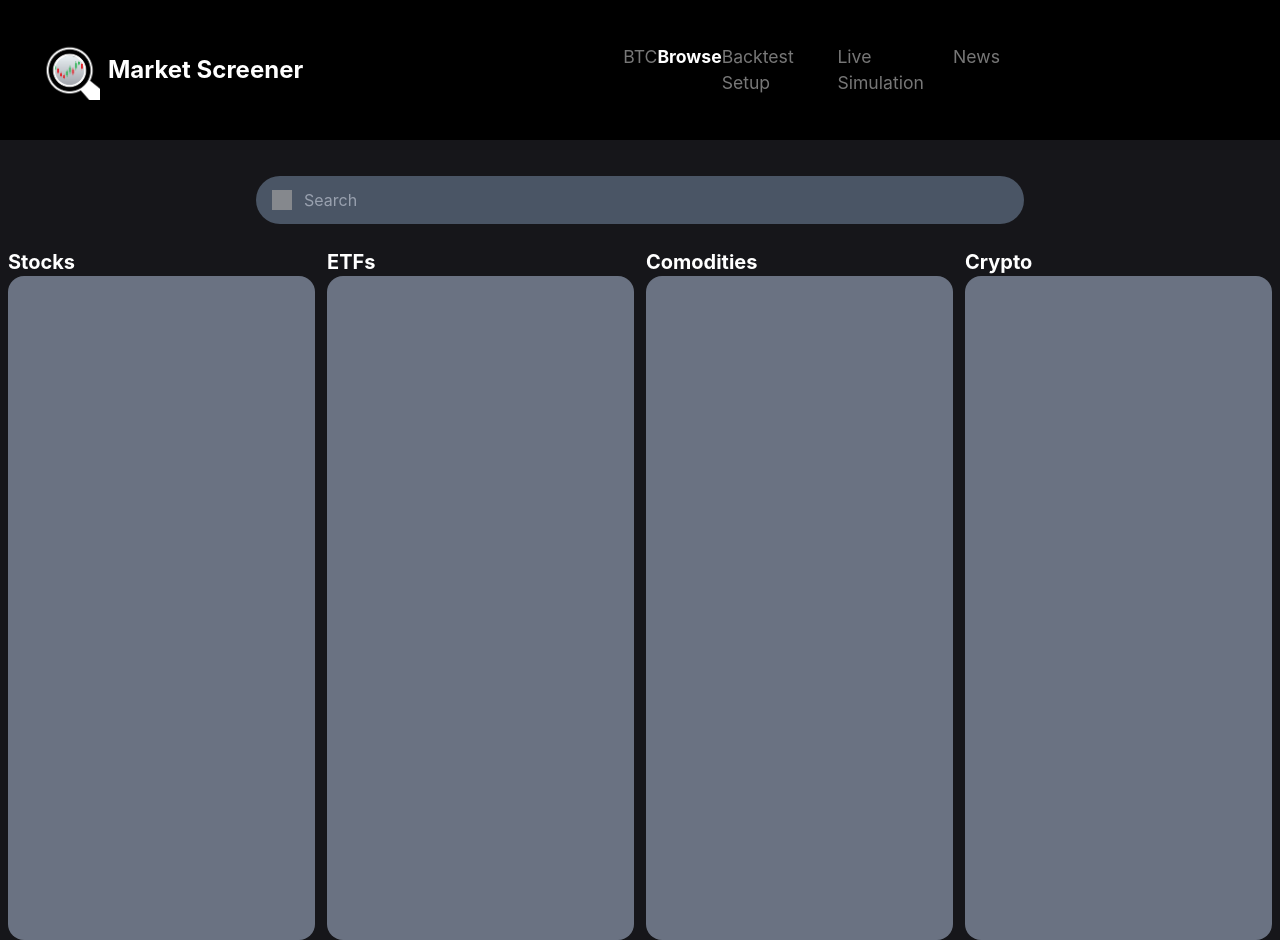
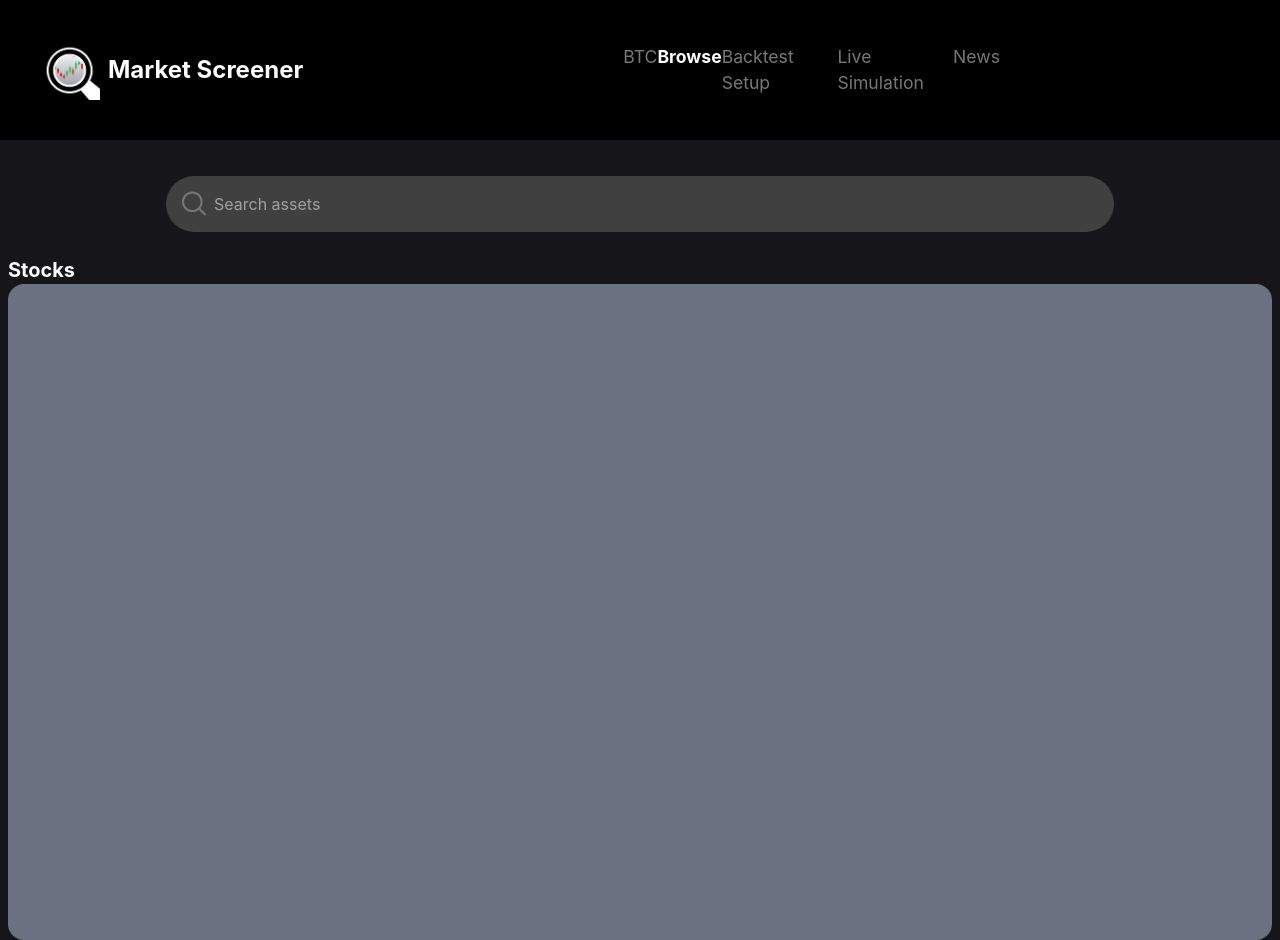
Before and after one commit to kurczakooo/market-watch-front, a Vue app: page /browse in a window 1280 px wide. Built offline with nearby package versions, Linux system fonts and the light colour scheme; grey boxes are pictures that could not be loaded.

Commit message:
complete searchbar on browse screen, switched to prime icons

```diff
--- a/package.json
+++ b/package.json
@@ -11,6 +11,7 @@
   "dependencies": {
     "@tailwindcss/vite": "^4.1.16",
     "json5": "^2.2.3",
+    "primeicons": "^7.0.0",
     "vue": "^3.5.22",
     "vue-router": "^4.6.3"
   },
--- a/src/assets/temp_data/news.ts
+++ b/src/assets/temp_data/news.ts
@@ -13,7 +13,7 @@ export default [
     <p>On the economic data side, the ongoing government shutdown will likely delay the monthly jobs numbers for a second straight month, making Wednesday's private payrolls figures from <strong>ADP</strong> the week's biggest labor market update.</p>
     <p>Updates on activity in the manufacturing and services sectors from the <strong>Institute for Supply Management</strong> and <strong>S&P Global</strong> will be other key highlights, along with a preliminary look at consumer sentiment in November from the <strong>University of Michigan</strong>, due out Friday.</p>
     <img src="https://s.yimg.com/ny/api/res/1.2/6gDxbqUoZRmDVoIVaz.0sg--/YXBwaWQ9aGlnaGxhbmRlcjt3PTk2MDtoPTY0MDtjZj13ZWJw/https://s.yimg.com/os/creatr-uploaded-images/2025-10/41ba7220-b68c-11f0-89bf-6510b6267da1"
-        alt="Federal Reserve press conference" class="w-full rounded-lg my-4" />
+        alt="Federal Reserve press conference" class="w-3/4 rounded-lg my-4 mx-auto" />
     <h1 class="text-3xl font-bold mt-6 mb-4">Far from it</h1>
     <p>A quarter-point cut was widely expected at the October Fed meeting. But the <em>real fireworks</em>, analysts say, came afterward during <strong>Fed Chair Jay Powell's</strong> press conference, where he said that another cut in December is “not a foregone conclusion, far from it.”</p>
     <blockquote class="border-l-4 border-gray-300 pl-4 italic text-gray-600 my-4">
@@ -37,7 +37,7 @@ export default [
     <article class="prose max-w-full space-y-6">
     <p>The Netherlands‑based chipmaker Nexperia, long a major supplier of inexpensive but critical automotive semiconductors, has been thrust into a three‑way geopolitical dispute involving the U.S., China and the European Union.</p>
     <p>In late 2025 the Dutch government seized control of Nexperia over concerns that its Chinese owner Wingtech Technologies was transferring intellectual property abroad. China responded by halting exports from Nexperia’s Chinese assembly facility, raising alarms about global car‑production disruption. <em>(Source: public reporting)</em></p>
-    <img src="https://image.cnbcfm.com/api/v1/image/108220234-17619405512025-10-23t103823z_1905056082_rc2mhhav54c5_rtrmadp_0_volkswagen-production-chips.jpeg?v=1761940606&w=1480&h=833&ffmt=webp&vtcrop=y" alt="Nexperia chip facility" class="w-full rounded-lg my-4"/>
+    <img src="https://image.cnbcfm.com/api/v1/image/108220234-17619405512025-10-23t103823z_1905056082_rc2mhhav54c5_rtrmadp_0_volkswagen-production-chips.jpeg?v=1761940606&w=1480&h=833&ffmt=webp&vtcrop=y" alt="Nexperia chip facility" class="w-3/4 rounded-lg my-4 mx-auto"/>
     <p class="text-xs">The logo of Chinese-owned semiconductor company Nexperia is displayed at the chipmaker’s German facility, after the Dutch government seized control and auto industry bodies sounded the alarm over the possible impact on car production, in Hamburg, Germany, Oct. 23, 2025.</p>
     <h2 class="text-2xl font-bold mt-6 mb-4">Impact on automakers</h2>
     <p>While Nexperia’s chips are not the most advanced, they are used in high volumes in vehicles — for functions such as climate control, locking systems and basic sensors. Automakers warned of production delays if supplies remain constrained.</p>
@@ -71,7 +71,7 @@ export default [
         content: `
     <article class="prose max-w-full space-y-6">
     <!-- Tutaj możesz dodać własne zdjęcie -->
-    <img src="https://image.cnbcfm.com/api/v1/image/108069619-1732905541932-gettyimages-2186822529-a9i00377.jpeg?v=1735235688&w=1480&h=833&ffmt=webp&vtcrop=y" alt="Article image" class="w-full rounded-lg my-4"/>
+    <img src="https://image.cnbcfm.com/api/v1/image/108069619-1732905541932-gettyimages-2186822529-a9i00377.jpeg?v=1735235688&w=1480&h=833&ffmt=webp&vtcrop=y" alt="Article image" class="w-3/4 rounded-lg my-4 mx-auto"/>
     <p>LendingTree estimates the tariffs will increase holiday costs by a total of $40.6 billion. The average American holiday shopper will pay $132 more because of the tariffs implemented by President Trump, the online lending marketplace estimates.</p>
     <p>“It can have a real impact on many families. It could prompt people to cut back on gift-giving this year or lead to them taking on extra debt,” said LendingTree’s chief consumer financial analyst.</p>
     <p>American consumer wallets will be billions of dollars lighter this holiday season because of President Donald Trump’s tariffs, according to LendingTree. Sunday marked six months since Trump announced his broad “liberation day” tariffs. Prices for select food and consumer goods rose in the wake of that announcement.</p>
@@ -91,12 +91,12 @@ export default [
     },
     {
         id: 1236,
-        date: 1762103200000, // dzisiejsza data
+        date: 1762103200000,
         title: 'This startup founder works 11-hour days — but still makes time for family and fitness',
         intro: 'Desmond Lim, CEO of Workstream, shares how he balances long workdays with family time and fitness.',
         content: `
 <article class="prose max-w-full space-y-6">
-  <img src="https://image.cnbcfm.com/api/v1/image/108101112-1739340016688-Workstream_CEO.jpg?v=1739340142&w=1480&h=833&ffmt=webp&vtcrop=y" alt="Founder image" class="w-full rounded-lg my-4"/>
+  <img src="https://image.cnbcfm.com/api/v1/image/108101112-1739340016688-Workstream_CEO.jpg?v=1739340142&w=1480&h=833&ffmt=webp&vtcrop=y" alt="Founder image" class="w-3/4 rounded-lg my-4 mx-auto"/>
   <p>It’s often said that “there’s no such thing as balance” in entrepreneurship, but startup founder Desmond Lim disagrees. The CEO and co-founder of Workstream, a HR, payroll and hiring platform for hourly workers, says that balance isn’t just possible — it’s also necessary.</p>
   <p>Running a company can be very taxing, said Lim, who works about 11 hours a day on average. Not only are the hours long, but it can also be mentally consuming. “The emotional ups and downs are always very challenging ... The highs are very high, the lows are very low,” said Lim.</p>
   <p>“Every year, you still think the company could die. And then I just try to remind myself ... you are still alive, healthy, everything is good,” he said. “And the other thing is, you cannot stop thinking about work. I dream about it.”</p>
@@ -118,7 +118,7 @@ export default [
   <p>7:00 p.m. to 8:30 p.m.: Finish up last tasks and work</p>
   <p>8:30 p.m.: Leave office</p>
   <p>On weekends, Lim says he locks away his work phone in a cupboard and focuses on spending time with family.</p>
-  <img src="https://image.cnbcfm.com/api/v1/image/108217596-1761628442968-Desmond_1.jpg?v=1761628593&w=1480&h=833&ffmt=webp&vtcrop=y" alt="Workout image" class="w-full rounded-lg my-4"/>
+  <img src="https://image.cnbcfm.com/api/v1/image/108217596-1761628442968-Desmond_1.jpg?v=1761628593&w=1480&h=833&ffmt=webp&vtcrop=y" alt="Workout image" class="w-3/4 rounded-lg my-4 mx-auto"/>
   <h2 class="text-2xl font-bold mt-6 mb-4">Going deep on personal passions</h2>
   <p>Along with saving weekends for family time, Lim also prioritizes his passion for sports and exercise by building it into his daily schedule. “One advice [I have] for founders and leaders is ... to go very deep on one passion you have that is not work [related],” said Lim. “For me, that has been sports ... I do a lot of basketball, swimming, and gym. I think having a balance other than work has been very helpful for me.”</p>
   <p>Lim developed his love for basketball when he was seven. He went on to captain his school teams from middle school to university, and even played professionally for the Singapore National Youth Team.</p>
--- /dev/null
+++ b/src/components/SearchBar.vue
@@ -0,0 +1,25 @@
+<script setup lang="ts">
+import { defineEmits } from 'vue';
+
+const emit = defineEmits<{
+    (e: 'update', value: string): void;
+}>();
+
+function handleInput(event: Event) {
+    const target = event.target as HTMLInputElement;
+    emit('update', target.value);
+}
+</script>
+
+<template>
+    <div class="search-bar-container">
+        <i class="pi pi-search search-bar-icon"></i>
+        <input
+            type="text"
+            placeholder="Search assets"
+            class="search-bar"
+            maxlength="100"
+            @input="handleInput"
+        />
+    </div>
+</template>
--- a/src/main.ts
+++ b/src/main.ts
@@ -1,4 +1,5 @@
 import { createApp } from 'vue';
+import 'primeicons/primeicons.css';
 import './styles.css';
 import App from './App.vue';
 import router from './router';
--- a/src/screens/BrowseView.vue
+++ b/src/screens/BrowseView.vue
@@ -1,25 +1,15 @@
 <script setup lang="ts">
-import searchIcon from '../assets/icons/search-solid.svg';
+import SearchBar from '../components/SearchBar.vue';
+
+function onSearch(query: string) {
+    console.log('Search query:', query);
+}
 </script>
 
 <template>
     <div class="body-background flex flex-col h-screen">
         <!-- Search Bar (top) -->
-        <div class="w-full max-w-3xl mx-auto py-4">
-            <div class="relative">
-                <img
-                    :src="searchIcon"
-                    alt="search"
-                    class="pointer-events-none absolute left-4 top-1/2 transform -translate-y-1/2 w-5 h-5 opacity-70"
-                />
-                <input
-                    type="text"
-                    placeholder="Search"
-                    aria-label="Search"
-                    class="w-full pl-12 pr-4 py-3 rounded-full bg-gray-600 placeholder-gray-400 text-white"
-                />
-            </div>
-        </div>
+        <SearchBar @update="onSearch" />
 
         <!-- Result Columns (below search bar) -->
         <div class="w-full mt-2 flex-1 flex gap-3 overflow-hidden">
@@ -33,39 +23,6 @@ import searchIcon from '../assets/icons/search-solid.svg';
                     </div>
                 </div>
             </div>
-
-            <div class="flex flex-1 flex-col">
-                <h1 class="text-xl unselectedtext font-bold">ETFs</h1>
-                <div
-                    class="flex-1 min-h-0 bg-gray-500 rounded-2xl overflow-hidden flex flex-col"
-                >
-                    <div class="px-4 pb-4 overflow-y-auto flex-1">
-                        <!-- ...stock results... -->
-                    </div>
-                </div>
-            </div>
-            <div class="flex flex-1 flex-col">
-                <h1 class="text-unselectedtext text-xl font-bold">
-                    Comodities
-                </h1>
-                <div
-                    class="flex-1 min-h-0 bg-gray-500 rounded-2xl overflow-hidden flex flex-col"
-                >
-                    <div class="px-4 pb-4 overflow-y-auto flex-1">
-                        <!-- ...stock results... -->
-                    </div>
-                </div>
-            </div>
-            <div class="flex flex-1 flex-col">
-                <h1 class="text-unselectedtext text-xl font-bold">Crypto</h1>
-                <div
-                    class="flex-1 min-h-0 bg-gray-500 rounded-2xl overflow-hidden flex flex-col"
-                >
-                    <div class="px-4 pb-4 overflow-y-auto flex-1">
-                        <!-- ...stock results... -->
-                    </div>
-                </div>
-            </div>
         </div>
     </div>
 </template>
--- a/src/styles.css
+++ b/src/styles.css
@@ -62,12 +62,11 @@
         background-color: var(--background);
     }
 
+    /* NEWS SCREEN */
+
     .news-block {
         cursor: pointer;
-        padding-bottom: 1rem;
-        padding-left: 1rem;
-        padding-right: 1rem;
-        padding-top: 0.5rem;
+        padding: 0.5rem 1rem 1rem 1rem;
         border-bottom: 1px solid var(--componentbackground);
     }
 
@@ -94,4 +93,34 @@
         scrollbar-width: none;
         height: 100vh;
     }
+
+    /* BROWSE SCREEN */
+
+    .search-bar-container {
+        display: flex;
+        justify-content: center;
+        padding: 1rem 0;
+        width: 100%;
+        position: relative;
+    }
+
+    .search-bar {
+        width: 75%;
+        padding: 1rem 1rem 1rem 3rem;
+        border-radius: 2.5rem;
+        background-color: var(--componentbackground);
+        color: var(--selectedtext);
+        border: none;
+        outline: none;
+    }
+
+    .search-bar-icon {
+        position: absolute;
+        left: calc(12.5% + 1rem);
+        top: 50%;
+        transform: translateY(-50%);
+        color: var(--unselectedtext);
+        font-size: 1.5rem;
+        pointer-events: none;
+    }
 }
```
Also changed, not shown: 1 other file (tests, documents, lock files or other folders).
